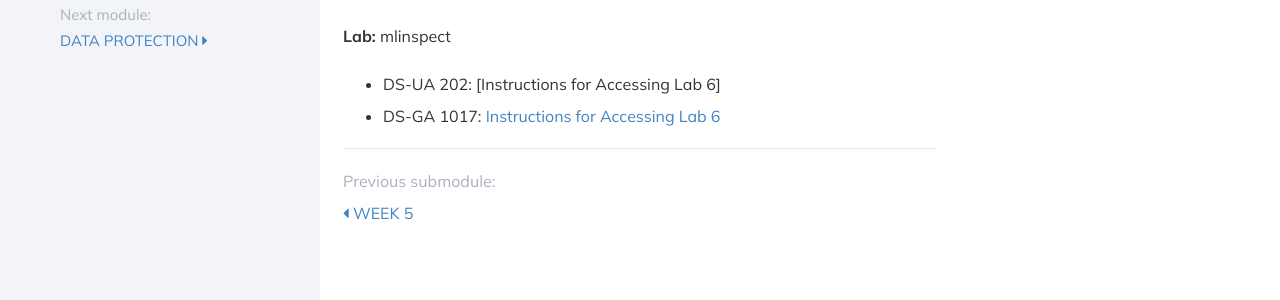
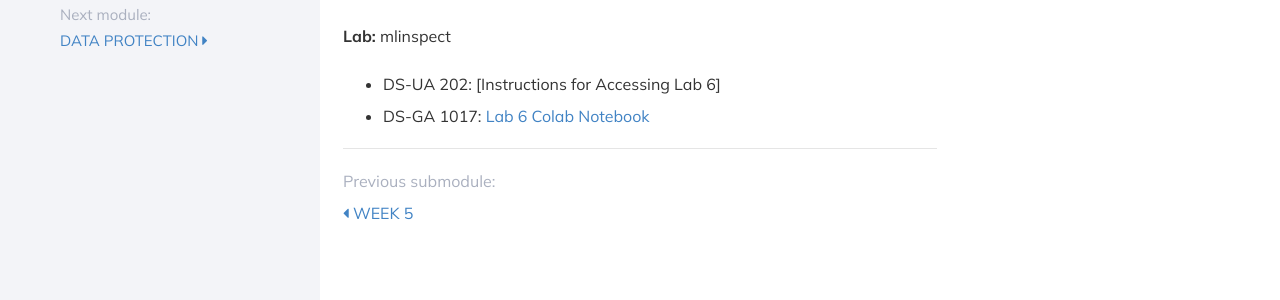
Before and after one commit to DataResponsibly/rds24, a Jekyll site: the page built from modules/data_science_lifecycle/_posts/2000-01-03-week6.md, in a window 1280 px wide. Shown: the part 366-666 px from the top of the page. Built offline with Jekyll 4.4.1, drawn with Linux system fonts in a browser that asks for light colours; nearby versions of some CDN libraries.

Commit message:
add lab 6 link

```diff
--- a/modules/data_science_lifecycle/_posts/2000-01-03-week6.md
+++ b/modules/data_science_lifecycle/_posts/2000-01-03-week6.md
@@ -16,5 +16,5 @@ title: Week 6
 
 * DS-UA 202: [Instructions for Accessing Lab 6]
 <!-- (https://docs.google.com/document/d/1itLpwshtooSshCUYjMa-ZNUby_sIFuKB-Tv6MwP4_hE/edit?usp=sharing) -->
-* DS-GA 1017: [Instructions for Accessing Lab 6]()
+* DS-GA 1017: [Lab 6 Colab Notebook](https://drive.google.com/file/d/1TYp9_CnYGITLg3-N5A6qUuhynVCx7tUM/view?usp=sharing)
 <!-- (https://docs.google.com/document/d/1SQ4PV-WoW1ClxwD8uv7jfCqlhVl90zs9oMujL-522s0/edit?usp=sharing) -->
```
